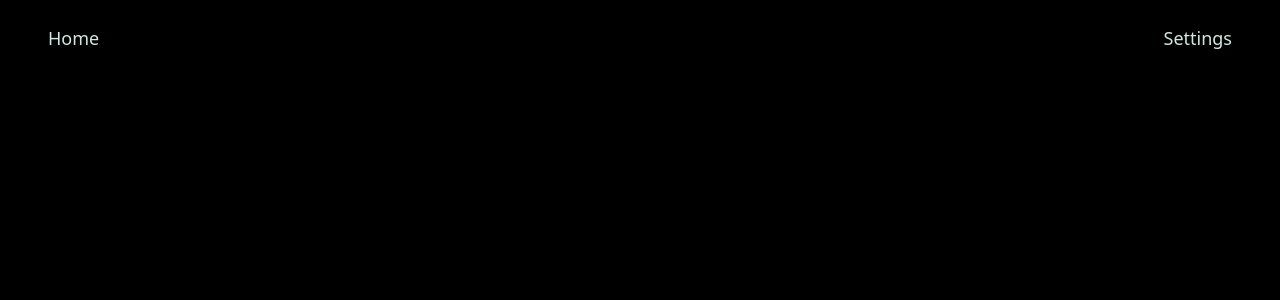
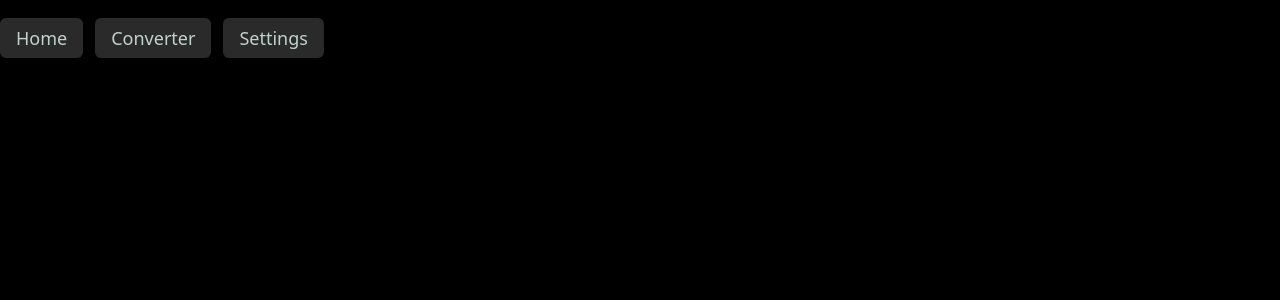
Before and after one commit to Qwitqwit/qwit-desktop, a React (Vite) app: page / in a window 1280 px wide. Before the commit this address had no page. Shown: the top 300 px of the page. Built offline with nearby package versions, Linux system fonts and the light colour scheme; the HTML template or start-up script is replaced by a standard one.

Commit message:
feat: better routing and the route -converter-

```diff
--- a/src-tauri/tauri.conf.json
+++ b/src-tauri/tauri.conf.json
@@ -19,9 +19,9 @@
     },
     "windows": [
       {
-        "title": "qwit",
-        "width": 800,
-        "height": 600
+        "title": "Qwit",
+        "width": 1920,
+        "height": 1080
       }
     ],
     "security": {
--- /dev/null
+++ b/src/parts/converter.tsx
@@ -0,0 +1,11 @@
+import { Text } from "../components/text.tsx";
+
+function Converter() {
+  return (
+    <div className="container">
+      <Text className="text-3xl text-tc font-bold underline">Converter!</Text>
+    </div>
+  );
+}
+
+export default Converter;
--- a/src/root/routing.tsx
+++ b/src/root/routing.tsx
@@ -8,6 +8,7 @@ import Settings from "../parts/settings.tsx";
 import Home from "../parts/home.tsx";
 import "./../index.css";
 import { Component, ReactElement } from "react";
+import Converter from "../parts/converter.tsx";
 
 interface Part {
   component: ReactElement<unknown, string>;
@@ -19,6 +20,11 @@ const navigation: Part[] = [
     component: <Home />,
     link: "/home",
     title: "Home",
+  },
+  {
+    component: <Converter />,
+    link: "/converter",
+    title: "Converter",
   },
   {
     component: <Settings />,
@@ -36,18 +42,18 @@ class Routing extends Component {
     return (
       <Router>
         <div className="">
-          <ul className="mx-auto flex max-w-7xl items-center justify-between p-6 lg:px-8">
+          <ul className="flex pt-6 pb-6">
             {navigation.map((p) => {
               return (
                 <>
-                  <div className="flex">
+                  <div className="flex mr-3">
                     <li>
                       <NavLink
                         className={({ isActive }) =>
                           classNames(
                             isActive
                               ? "bg-bc text-tcb"
-                              : "text-tc hover:bg-bc hover:text-tcb",
+                              : "text-tc hover:bg-bc hover:text-tcb bg-bcd",
                             "rounded-md px-4 py-2 text-lg font-medium",
                           )
                         }
--- a/tailwind.config.js
+++ b/tailwind.config.js
@@ -3,10 +3,12 @@ export default {
   content: ["./index.html", "./src/**/*.{js,ts,jsx,tsx}"],
   theme: {
     colors: {
-      tc: "#D1E8E2",
+      tc: "#c0d2cc",
+
       tcb: "#000000",
       bc: "#D1E8E2",
       bcb: "#000000",
+      bcd: "#2a2a2a",
     },
   },
   plugins: [],
```
Also changed, not shown: 1 other file (tests, documents, lock files or other folders).
